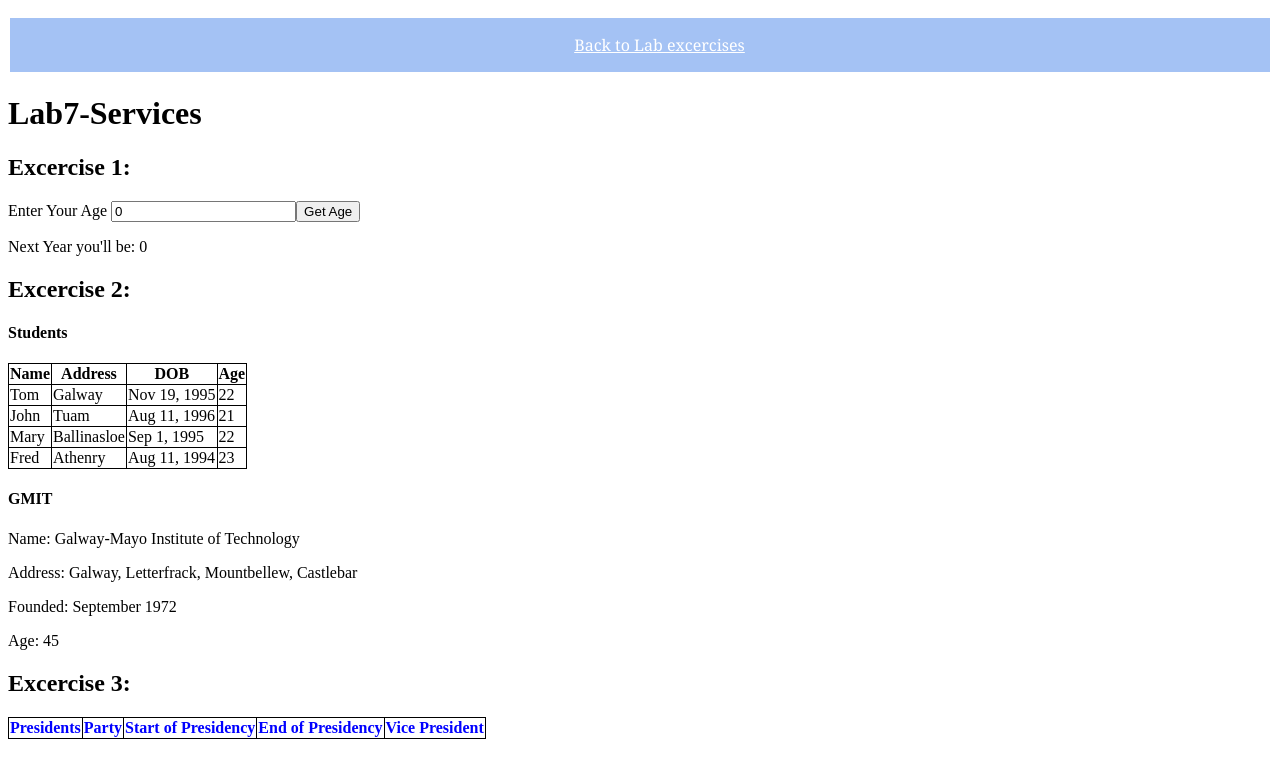
After one commit to SuperTedCode/CoursePortfolio, a PHP site: page /labSem2/LabsHTML/angularJSLab3.html in a window 1280 px wide. The commit adds this page. Shown: the top 778 px of the page. Run offline with PHP 8.4, Linux system fonts and the light colour scheme; lists and menus that the app fills with data are empty; some libraries are stand-ins or nearby versions.

Commit message:
appDev2.php removed football links and added NASA. Added HTMl, JS, css and PDFs for three labs on angularJS. CSS used for tables border

```diff
--- a/appDev2.php
+++ b/appDev2.php
@@ -29,10 +29,6 @@ include ('includes/header.html');
         <p>For a Group assigment we had to create a mobile application which displays data from the NASA Astronomy Picture of the Day archive which is made public via an open API request. The link will take you to Github where you can view the files or download them if you wish to install the application.</p>
         <ul>
           <li><a href="https://github.com/SuperTedCode/NASA---APOD">NASA - APOD</a></li><a class="pdf" href="/Git-Repository-Proj/AppDev2Assessments/NASA.pdf" target="_blank">Names Assessment pdf</a>
-          <li><a href="/Git-Repository-Proj/WebDevAssessments/table-json-js.html">Football table using JS</a></li>
-          <li><a href="/Git-Repository-Proj/WebDevAssessments/table-json-jQuery.html">Football table using jQuery</a></li>
-          <li><a href="/Git-Repository-Proj/WebDevAssessments/seasons-json.html">Seasons table</a></li>
-          <a class="pdf" href="/Git-Repository-Proj/WebDevAssessments/PremierLeagueAssessment.pdf" target="_blank">Premier League and Seasons Assessment pdf</a>
         </ul>
       </div>
     </div>
--- /dev/null
+++ b/labSem2/LabsHTML/angularJSLab3.html
@@ -0,0 +1,76 @@
+<!DOCTYPE html>
+<html>
+  <head>
+  <meta charset="utf-8">
+  <meta name="viewport" content="width=device-width">
+    <title>AngularJS - Services</title>
+    <!-- adding the header HTML to the webpage -->
+    <p style="font-family:Georgia, serif; padding:1em; padding-left:55px; background-color: #a4c2f4; text-align: center; border: solid 2px; color: white;"><a href="/Git-Repository-Proj/labSem2/IntMobAppDevlabExSem2.php" style="color: white;">Back to Lab excercises</a></p>
+    <!-- end of header HTML -->
+    <link rel="stylesheet" href="/Git-Repository-Proj/labSem2/cssSem2/angular.css"/>
+    <script src="/Git-Repository-Proj/js/jquery-3.1.1.js"></script>
+    <script src="/Git-Repository-Proj/labSem2/js/angularJSLab3.js" type="text/javascript" defer></script>
+    <script src="https://ajax.googleapis.com/ajax/libs/angularjs/1.4.5/angular.min.js"></script>
+ </head>
+
+<body ng-app="starter">
+
+<header class="bar-stable">
+   <h1 class="title">Lab7-Services</h1>
+</header>
+
+ <content>
+<div ng-controller="enterUserAge">
+ <h2>Excercise 1:</h2>
+ <label>Enter Your Age</label> <input type='number' ng-model="uAge"><button ng-click="getAge(uAge)">Get Age</button>
+<p>Next Year you'll be: {{newAge}}</p>
+</div>
+
+<div ng-controller="StudentController">
+<h2>Excercise 2:</h2>
+<h4>Students</h4>
+<table>
+<tr><th>Name</th>
+    <th>Address</th>
+    <th>DOB</th>
+    <th>Age</th>
+</tr>
+<tr ng-repeat="student in students">
+    <td>{{student.name}}</td>
+    <td>{{student.address}}</td>
+    <td>{{student.dob | date}}</td>
+    <td>{{getAge(student.dob)}}</td>
+</tr>
+</table>
+</div>
+
+<div ng-controller="GMITController">
+<h4>GMIT</h4>
+<p>Name: {{GMIT.name}}</p>
+<p>Address: {{GMIT.address}}</p>
+<p>Founded: {{GMIT.founded | date :'MMMM yyyy'}}</p>
+<p>Age: {{age(GMIT.founded)}}</p>
+</div>
+
+<div ng-controller="USPresidents">
+<h2>Excercise 3:</h2>
+<table><tbody>
+<tr class="presHeader"><th>Presidents</th>
+    <th>Party</th>
+    <th>Start of Presidency</th>
+    <th>End of Presidency</th>
+    <th>Vice President</th>
+</tr>
+ <tr ng-repeat="president in list">
+    <td>{{president.president}}</td>
+    <td>{{president.party}}</td>
+    <td>{{president.startOfPresidency | date :"yyyy"}}</td>
+    <td>{{president.endOfPresidency}}</td>
+    <td>{{president.VP}}</td>
+</tr>
+</tbody></table>
+</div>
+</content>
+
+</body>
+</HTML>
--- /dev/null
+++ b/labSem2/cssSem2/angular.css
@@ -0,0 +1,11 @@
+table {
+  border-collapse: collapse;
+}
+
+table, th, td {
+  border: 1px solid black;
+}
+
+.presHeader {
+	color: blue;
+}
--- /dev/null
+++ b/labSem2/js/angularJSLab3.js
@@ -0,0 +1,80 @@
+var lab7 = angular.module('starter', []);
+
+lab7.controller('enterUserAge', function($scope, addAgeService) {
+  $scope.uAge = 0;
+  $scope.newAge = 0;
+  $scope.getAge = function(uAge) {
+    $scope.newAge = addAgeService.calculateAge(uAge);
+  }
+});
+
+lab7.controller('StudentController',function($scope, ageService) {
+
+  var student = function (name,address,dob) {
+    this.name = name;
+    this.address=address;
+    this.dob= new Date(dob);
+  }
+  var s1 = new student("Tom", "Galway","November 19 1995");
+  var s2 = new student("John", "Tuam", "August 11 1996");
+  var s3 = new student("Mary", "Ballinasloe", "September 1 1995");
+  var s4 = new student("Fred", "Athenry", "August 11 1994");
+  $scope.students = [s1,s2,s3,s4];
+  $scope.getAge = function (dob) {
+    var y = dob.getFullYear();
+    return ageService.age(y);
+  }
+});
+
+lab7.controller('GMITController',function($scope, ageService) {
+  $scope.GMIT = {name:"Galway-Mayo Institute of Technology", address:"Galway, Letterfrack, Mountbellew, Castlebar", founded: new Date("September 18 1972")};
+  $scope.age = function(dob) {
+    var y = dob.getFullYear();
+    return ageService.age(y);
+  }
+});
+
+lab7.controller('USPresidents', function($scope, USPresidents) {
+  $scope.list = USPresidents.getPres(function(list) {
+    $scope.list = list;
+
+  });
+ });
+
+lab7.service('addAgeService', function() {
+  this.calculateAge = function(uAge) {
+  var age = parseInt(uAge);
+    if (age && age>0) {
+      age++;
+    }
+  else {
+      age="??"
+   }
+  return age;
+  }
+});
+
+lab7.service('ageService', function() {
+ this.age = function(y) {
+  var date = new Date();
+  var year = date.getFullYear();
+  return year-y;
+  }
+});
+
+lab7.service('USPresidents', function($http) {
+ this.getPres = function(callbackOK) {
+ var URL = "https://api.myjson.com/bins/po22";
+
+$http.get(URL).then(funOK, funNOK);
+
+function funOK(response) {
+callbackOK(response.data);
+ };
+
+function funNOK(response) {
+alert("Error in retreving data from URL: Check console!");
+console.log("Failed URL: "+URL);
+};
+}
+});
```
Also changed, not shown: labSem2/IntMobAppDevlabExSem2.php (+8 -5 lines), labSem2/LabsHTML/angularJSLab1.html (added, +86 -0 lines), labSem2/LabsHTML/angularJSLab2.html (added, +82 -0 lines), labSem2/js/angularJSLab1.js (added, +19 -0 lines), labSem2/js/angularJSLab2.js (added, +83 -0 lines), 5 other files.
